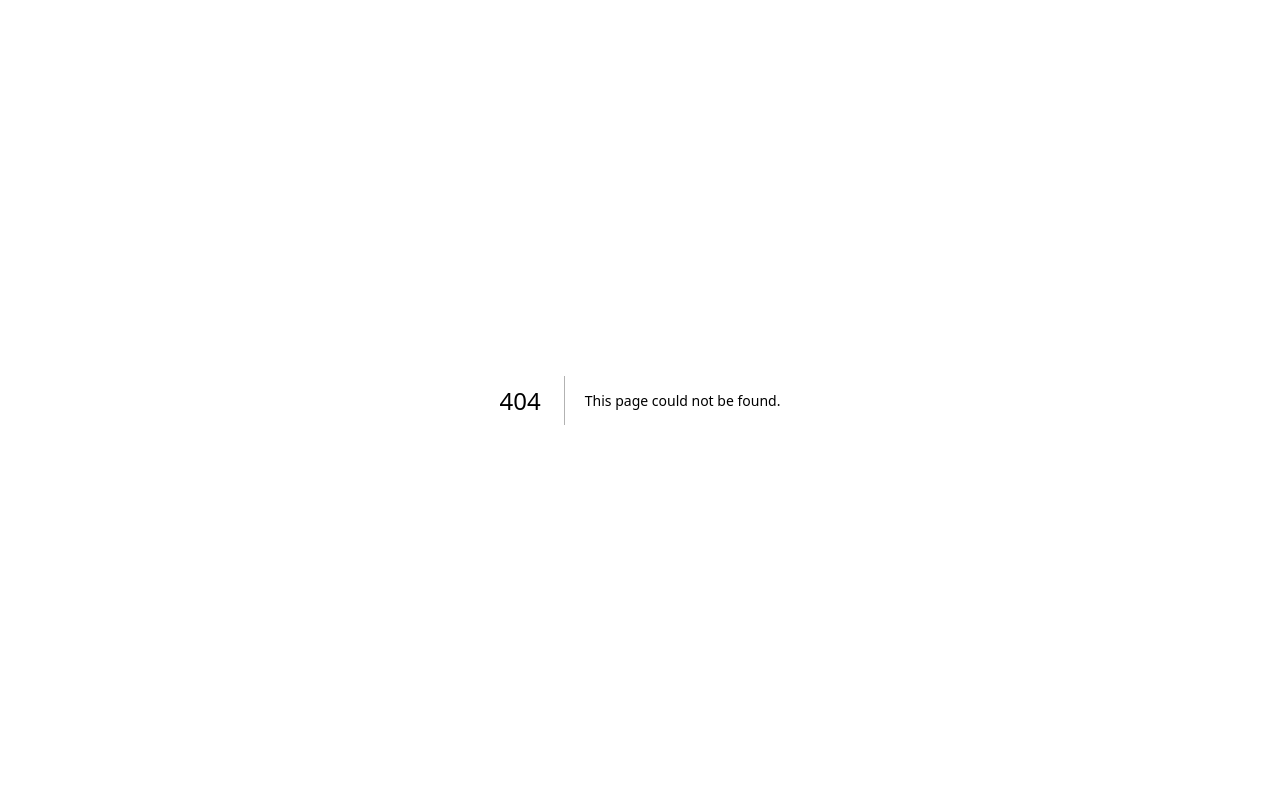
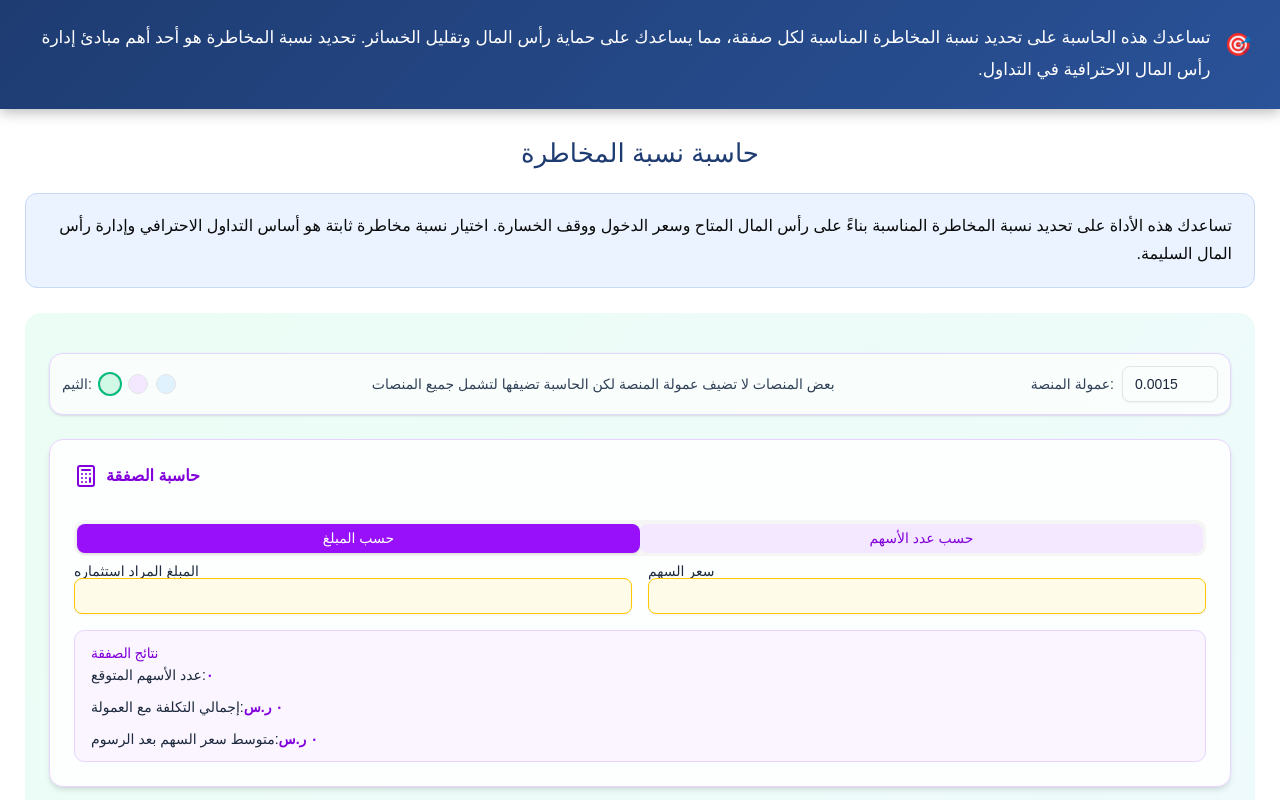
Before and after one commit to drishinnawy/tadawul-calculator-web, a Next.js app: page /risk-percentage in a window 1280 px wide. Before the commit this address had no page. Shown: the top 800 px of the page. Built offline with nearby package versions, Linux system fonts and the light colour scheme.

Commit message:
Add risk percentage calculator component
This component provides a risk percentage calculator for trading, including metadata for SEO and a user interface in Arabic.

```diff
--- /dev/null
+++ b/src/pages/risk-percentage.tsx
@@ -0,0 +1,102 @@
+import Head from "next/head";
+import TadawulCalculator from "@/components/TadawulCalculator";
+
+export default function RiskPercentageCalculator() {
+  return (
+    <>
+      <Head>
+        <title>حاسبة نسبة المخاطرة | تحديد نسبة المخاطرة المثالية في التداول</title>
+        <meta
+          name="description"
+          content="حاسبة نسبة المخاطرة تساعدك على تحديد نسبة المخاطرة المناسبة لكل صفقة بناءً على رأس المال ووقف الخسارة. أداة مهمة لإدارة رأس المال في التداول."
+        />
+        <meta
+          name="keywords"
+          content="حاسبة نسبة المخاطرة, إدارة رأس المال, تداول الأسهم, الفوركس, crypto, risk percentage calculator"
+        />
+      </Head>
+
+      {/* خلفية تعريفية */}
+      <div
+        style={{
+          width: "100%",
+          background: "linear-gradient(135deg, #1e3c72, #2a5298)",
+          padding: "22px 28px",
+          color: "white",
+          direction: "rtl",
+          textAlign: "right",
+          lineHeight: "1.9",
+          fontSize: "17px",
+          boxShadow: "0 4px 12px rgba(0, 0, 0, 0.25)",
+          display: "flex",
+          gap: "14px",
+          alignItems: "flex-start",
+        }}
+      >
+        <span
+          style={{
+            fontSize: "22px",
+            marginTop: "2px",
+            opacity: 0.95,
+          }}
+        >
+          🎯
+        </span>
+
+        <span style={{ flex: 1 }}>
+          تساعدك هذه الحاسبة على تحديد نسبة المخاطرة المناسبة لكل صفقة، مما
+          يساعدك على حماية رأس المال وتقليل الخسائر. تحديد نسبة المخاطرة هو أحد
+          أهم مبادئ إدارة رأس المال الاحترافية في التداول.
+        </span>
+      </div>
+
+      {/* محتوى الصفحة */}
+      <div style={{ padding: "25px" }}>
+        <h1
+          style={{
+            textAlign: "center",
+            marginBottom: "20px",
+            fontSize: "26px",
+            color: "#1e3c72",
+          }}
+        >
+          حاسبة نسبة المخاطرة
+        </h1>
+
+        <p
+          style={{
+            background: "#eaf3ff",
+            padding: "18px 22px",
+            borderRadius: "12px",
+            lineHeight: "1.8",
+            marginBottom: "25px",
+            border: "1px solid #c7d9f5",
+            direction: "rtl",
+            textAlign: "right",
+          }}
+        >
+          تساعدك هذه الأداة على تحديد نسبة المخاطرة المناسبة بناءً على رأس المال
+          المتاح وسعر الدخول ووقف الخسارة. اختيار نسبة مخاطرة ثابتة هو أساس
+          التداول الاحترافي وإدارة رأس المال السليمة.
+        </p>
+
+        {/* استدعاء الحاسبة كما هي */}
+        <TadawulCalculator />
+
+        {/* زر العودة للصفحة الرئيسية */}
+        <div style={{ textAlign: "center", marginTop: "30px" }}>
+          <a
+            href="/"
+            style={{
+              color: "#1e3c72",
+              textDecoration: "underline",
+              fontSize: "16px",
+            }}
+          >
+            العودة إلى الصفحة الرئيسية
+          </a>
+        </div>
+      </div>
+    </>
+  );
+}
```
